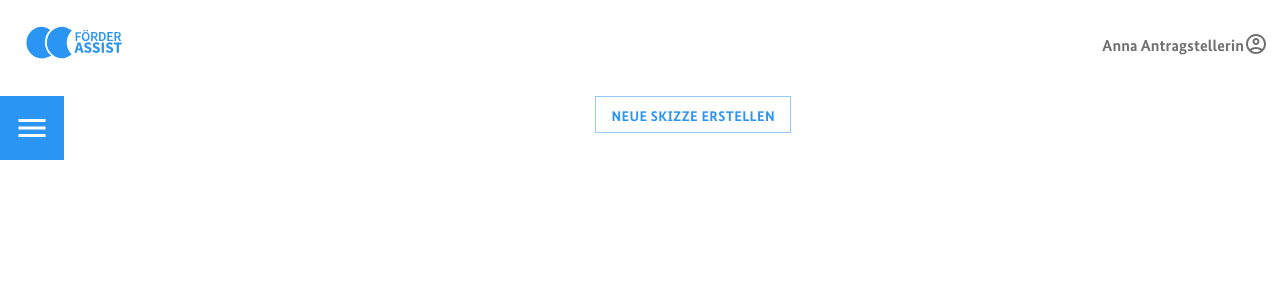
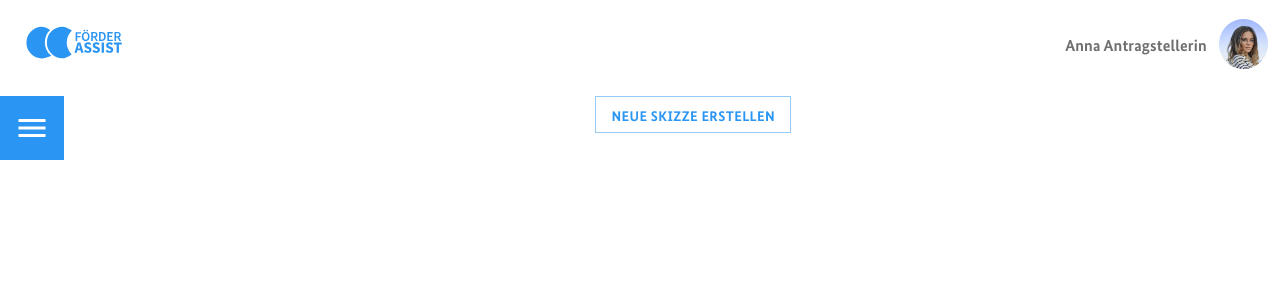
Before and after one commit to Paul-Geppert/t4g_proposal_submission_tool, a React (Create React App) app: page / in a window 1280 px wide. Shown: the top 300 px of the page. Built offline with nearby package versions, Linux system fonts and the light colour scheme; a web font is replaced by a local one.

Commit message:
feat(): Image for Anna

```diff
--- a/src/components/Header/index.jsx
+++ b/src/components/Header/index.jsx
@@ -1,10 +1,11 @@
 import {
   AppBar, Box, Toolbar, Typography,
 } from '@mui/material';
-import AccountCircleOutlinedIcon from '@mui/icons-material/AccountCircleOutlined';
 import React from 'react';
 
 import AppIcon from '../AppIcon';
+
+import contactImage from '../../image/anstragstellerin.png';
 
 const Header = () => (
   <Box sx={{ flexGrow: 1, my: 3 }} className="ProposalSideHeader">
@@ -25,8 +26,8 @@ const Header = () => (
         />
         <Box sx={{ flexGrow: 1 }} />
         <Box display="flex" alignItems="center">
-          <Typography style={{ fontFamily: 'BundessansBold' }}>Anna Antragstellerin</Typography>
-          <AccountCircleOutlinedIcon />
+          <Typography style={{ fontFamily: 'BundessansBold' }} sx={{ mr: 3 }}>Anna Antragstellerin</Typography>
+          <img src={contactImage} alt="Bild von Ansprechpartner:in" height={50} />
         </Box>
       </Toolbar>
     </AppBar>
```
Also changed, not shown: src/image/anstragstellerin.png (added).
